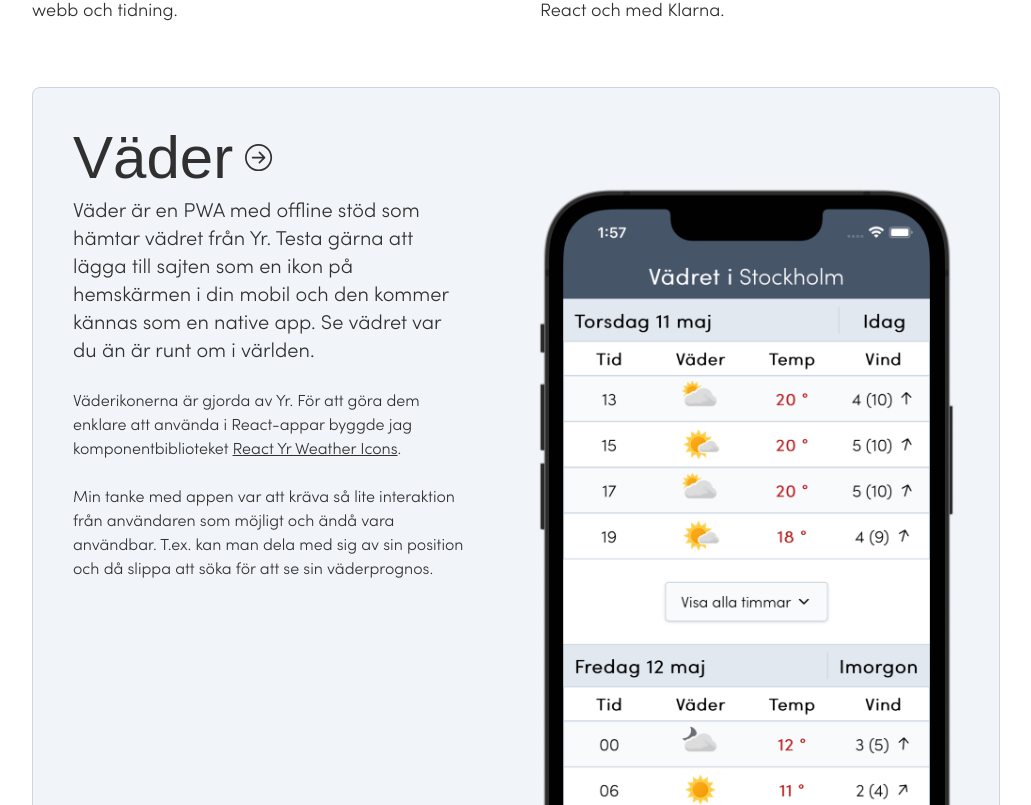
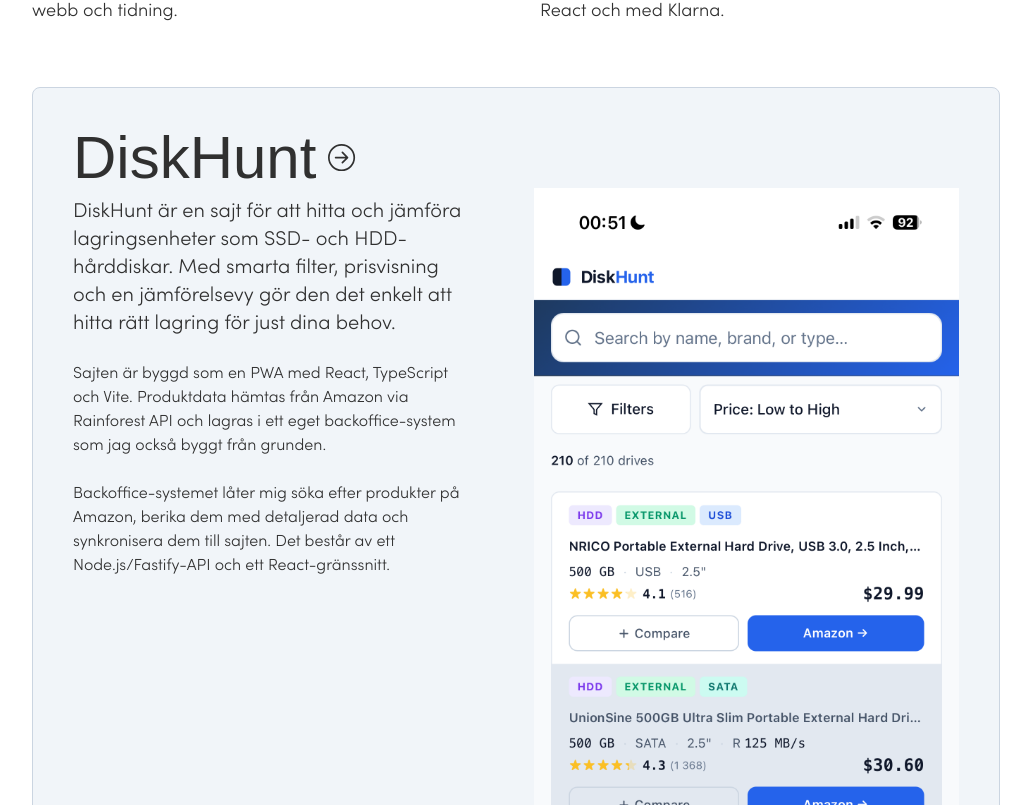
Before and after one commit to patrikhultgren/hultgren-development-ab, a React (Create React App) app: page / in a window 1280 px wide. Shown: the part 1195-2000 px from the top of the page, without its empty margins (224-1255 px from the left). Built offline with nearby package versions, Linux system fonts and the light colour scheme; a web font is replaced by a local one.

Commit message:
feat: add DiskHunt project

```diff
--- a/src/data.tsx
+++ b/src/data.tsx
@@ -67,6 +67,21 @@
 
 export const largeProjects = [
   {
+    title: 'DiskHunt',
+    teaser:
+      'DiskHunt är en sajt för att hitta och jämföra lagringsenheter som SSD- och HDD-hårddiskar. Med smarta filter, prisvisning och en jämförelsevy gör den det enkelt att hitta rätt lagring för just dina behov.',
+    body: [
+      <>
+        Sajten är byggd som en PWA med React, TypeScript och Vite. Produktdata
+        hämtas från Amazon via Rainforest API och lagras i ett eget
+        backoffice-system som jag också byggt från grunden.
+      </>,
+      'Backoffice-systemet låter mig söka efter produkter på Amazon, berika dem med detaljerad data och synkronisera dem till sajten. Det består av ett Node.js/Fastify-API och ett React-gränssnitt.',
+    ],
+    key: 'diskhunt',
+    link: 'https://www.diskhunt.com',
+  },
+  {
     title: 'Väder',
     teaser:
       'Väder är en PWA med offline stöd som hämtar vädret från Yr. Testa gärna att lägga till sajten som en ikon på hemskärmen i din mobil och den kommer kännas som en native app. Se vädret var du än är runt om i världen.',
```
Also changed, not shown: public/diskhunt-904w.png (added), public/diskhunt.jpg (added).
